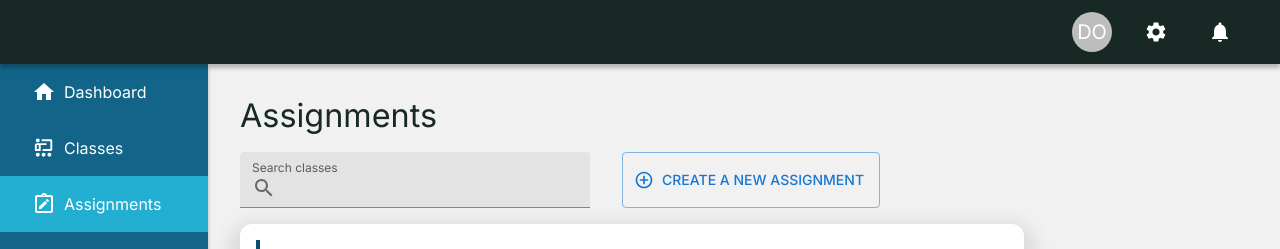
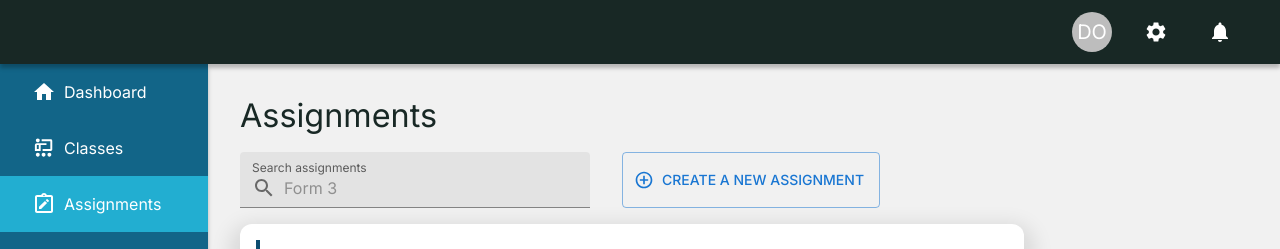
Before and after one commit to danielobima/rydex-lms, a React (Vite) app: page /assignments in a window 1280 px wide. Shown: the top 249 px of the page. Built offline with nearby package versions, Linux system fonts and the light colour scheme; no server answers.

Commit message:
added assignment page

```diff
--- a/src/pages/Assignment/Assignment.tsx
+++ b/src/pages/Assignment/Assignment.tsx
@@ -32,7 +32,8 @@ const Assignments = () => {
               </InputAdornment>
             ),
           }}
-          label="Search classes"
+          label="Search assignments"
+          placeholder="Form 3"
           variant="filled"
           sx={{ width: "350px" }}
         />
```
